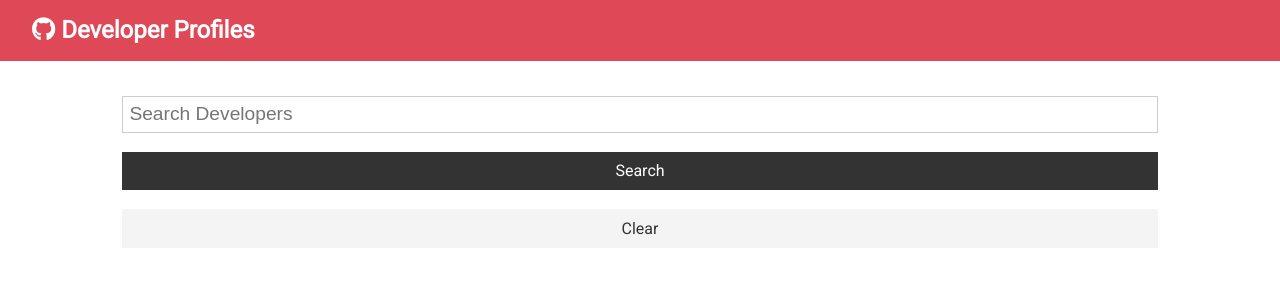
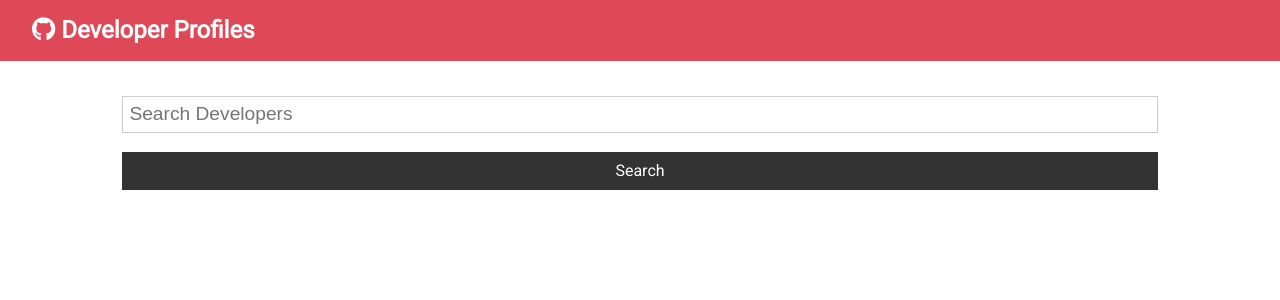
Before and after one commit to petermanchester1987/github-profiles, a React (Create React App) app: page / in a window 1280 px wide. Shown: the top 300 px of the page. Built offline with nearby package versions, Linux system fonts and the light colour scheme.

Commit message:
destructuring

```diff
--- a/src/App.js
+++ b/src/App.js
@@ -41,12 +41,18 @@ class App extends Component {
   };
 
   render() {
+    const { users, loading } = this.state;
+
     return (
       <div className="App">
         <Navbar />
         <div className="container">
-          <Search searchUsers={this.searchUsers} clearUsers={this.clearUsers} />
-          <Users loading={this.state.loading} users={this.state.users} />
+          <Search
+            searchUsers={this.searchUsers}
+            clearUsers={this.clearUsers}
+            showClearButton={users.length > 0 ? true : false}
+          />
+          <Users loading={loading} users={users} />
         </div>
       </div>
     );
--- a/src/components/users/Search.js
+++ b/src/components/users/Search.js
@@ -9,6 +9,7 @@ class Search extends Component {
   static propTypes = {
     searchUsers: PropTypes.func.isRequired,
     clearUsers: PropTypes.func.isRequired,
+    showClearButton: PropTypes.bool.isRequired,
   };
 
   onChange = (e) => {
@@ -22,6 +23,8 @@ class Search extends Component {
   };
 
   render() {
+    const { showClearButton, clearUsers } = this.props;
+
     return (
       <div>
         <form onSubmit={this.onSubmit} action="" className="form">
@@ -38,12 +41,11 @@ class Search extends Component {
             value="Search"
           />
         </form>
-        <button
-          className="btn btn-light btn-block"
-          onClick={this.props.clearUsers}
-        >
-          Clear
-        </button>
+        {showClearButton && (
+          <button className="btn btn-light btn-block" onClick={clearUsers}>
+            Clear
+          </button>
+        )}
       </div>
     );
   }
--- a/src/components/users/UserItem.js
+++ b/src/components/users/UserItem.js
@@ -12,7 +12,12 @@ const UserItem = ({ user: { login, avatar_url, html_url } }) => {
       />{" "}
       <h3>{login}</h3>
       <div>
-        <a href={html_url} className="btn btn-dark btn-sm my-1">
+        <a
+          href={html_url}
+          target="_blank"
+          rel="noopener noreferrer"
+          className="btn btn-dark btn-sm my-1"
+        >
           More
         </a>
       </div>
```
